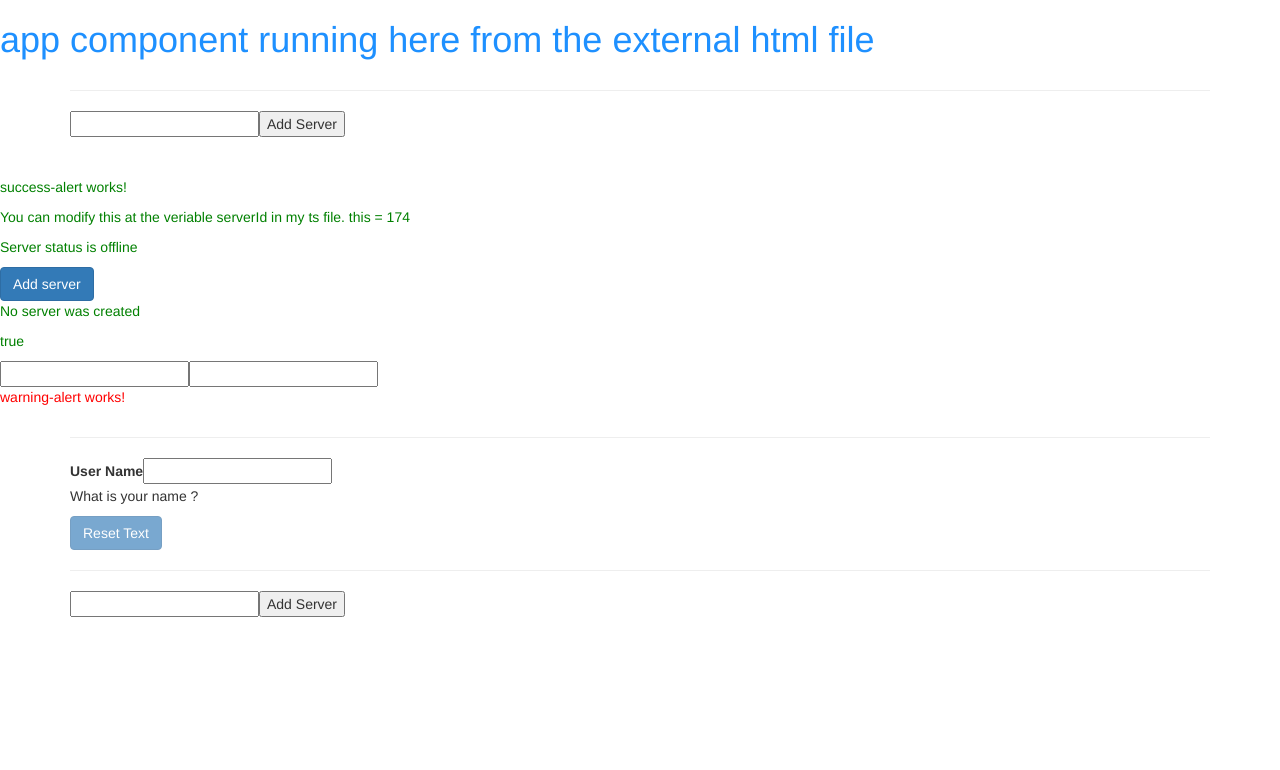
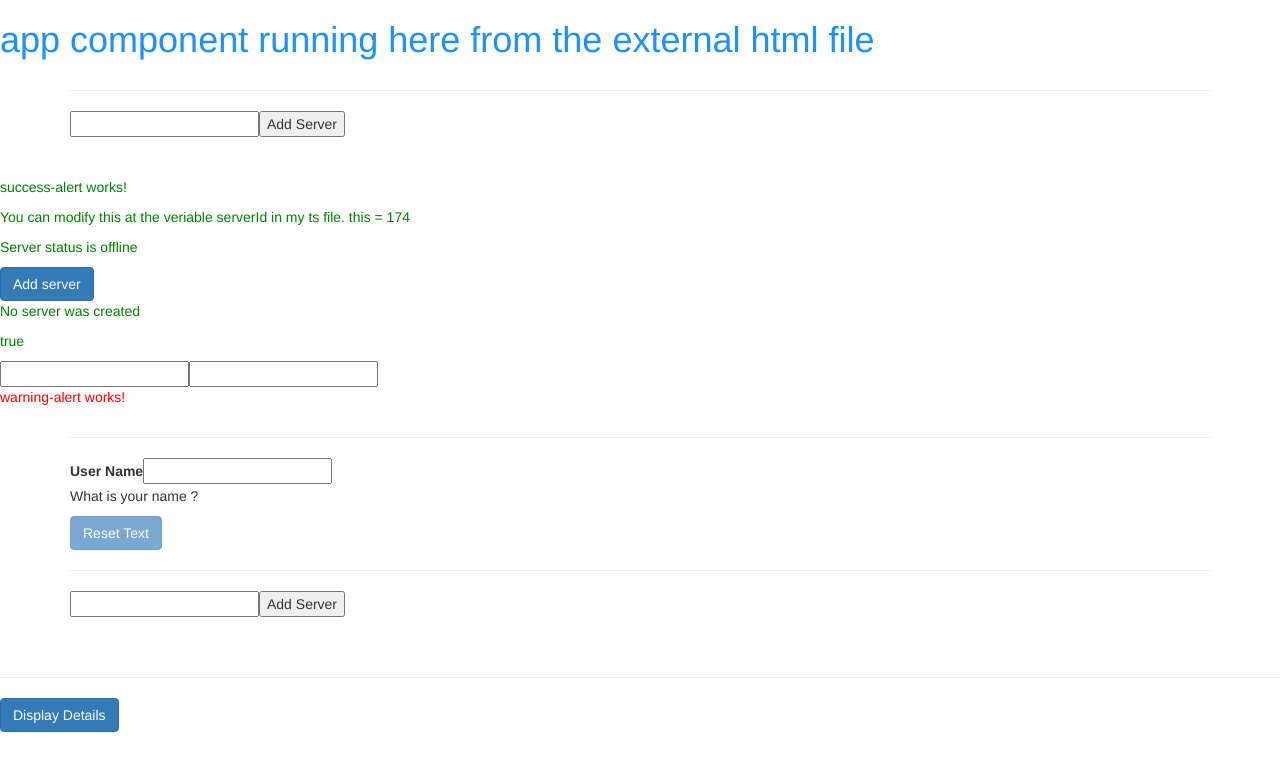
Before and after one commit to tibinthomas/LearningNG, an Angular app: page / in a window 1280 px wide. Shown: the top 770 px of the page. Built offline with nearby package versions, Linux system fonts and the light colour scheme.

Commit message:
1) Challenge 3 completed
2) Practice on *ngIf, *ngFor, [ngStyle], [ngClass]

```diff
--- a/src/app/app.component.html
+++ b/src/app/app.component.html
@@ -4,3 +4,4 @@
 <app-warning-alert></app-warning-alert>
 <app-challenge2></app-challenge2>
 <app-server>Loading... app-server component </app-server>
+<app-challenge3></app-challenge3>
--- a/src/app/app.module.ts
+++ b/src/app/app.module.ts
@@ -9,6 +9,7 @@ import { AppComponent } from './app.component';
 import { WarningAlertComponent } from './warning-alert/warning-alert.component';
 import { SuccessAlertComponent } from './success-alert/success-alert.component';
 import { Challenge2Component } from './challenge2/challenge2.component';
+import { Challenge3Component } from './challenge3/challenge3.component';
 
 @NgModule({
   declarations: [
@@ -16,7 +17,8 @@ import { Challenge2Component } from './challenge2/challenge2.component';
     ServerComponent,
     WarningAlertComponent,
     SuccessAlertComponent,
-    Challenge2Component
+    Challenge2Component,
+    Challenge3Component
   ],
   imports: [
     BrowserModule,
--- /dev/null
+++ b/src/app/challenge3/challenge3.component.css
@@ -0,0 +1,3 @@
+.white-text {
+    color: white;
+}
--- /dev/null
+++ b/src/app/challenge3/challenge3.component.html
@@ -0,0 +1,9 @@
+<hr>
+<button class="btn btn-primary" (click) = "onButtonClick()">Display Details</button>
+<label *ngIf="toggle==true"> I like Angular </label>
+<p
+    *ngFor="let log of buttonClicks"
+    [ngStyle] = "{backgroundColor : log >= 5 ? 'blue' : 'transparent'}"
+    [ngClass]="{'white-text': log >= 5}">
+        {{log}}
+</p>
--- /dev/null
+++ b/src/app/challenge3/challenge3.component.ts
@@ -0,0 +1,21 @@
+import { Component, OnInit } from '@angular/core';
+
+@Component({
+  selector: 'app-challenge3',
+  templateUrl: './challenge3.component.html',
+  styleUrls: ['./challenge3.component.css']
+})
+export class Challenge3Component implements OnInit {
+  toggle = false;
+  buttonClicks = [];
+  constructor() { }
+
+  onButtonClick() {
+    this.toggle = !this.toggle;
+    this.buttonClicks.push(this.buttonClicks.length + 1);
+  }
+
+  ngOnInit() {
+  }
+
+}
```
